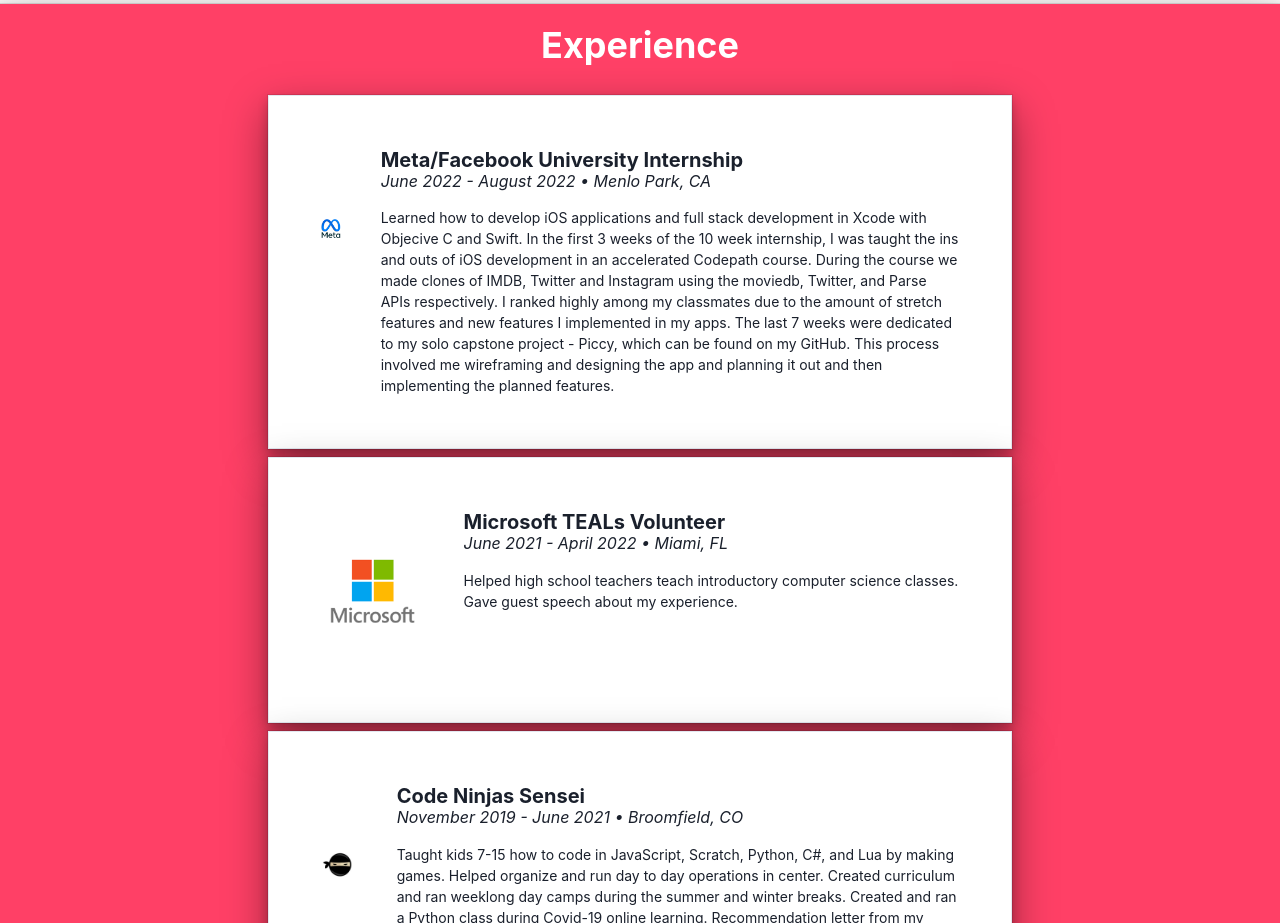
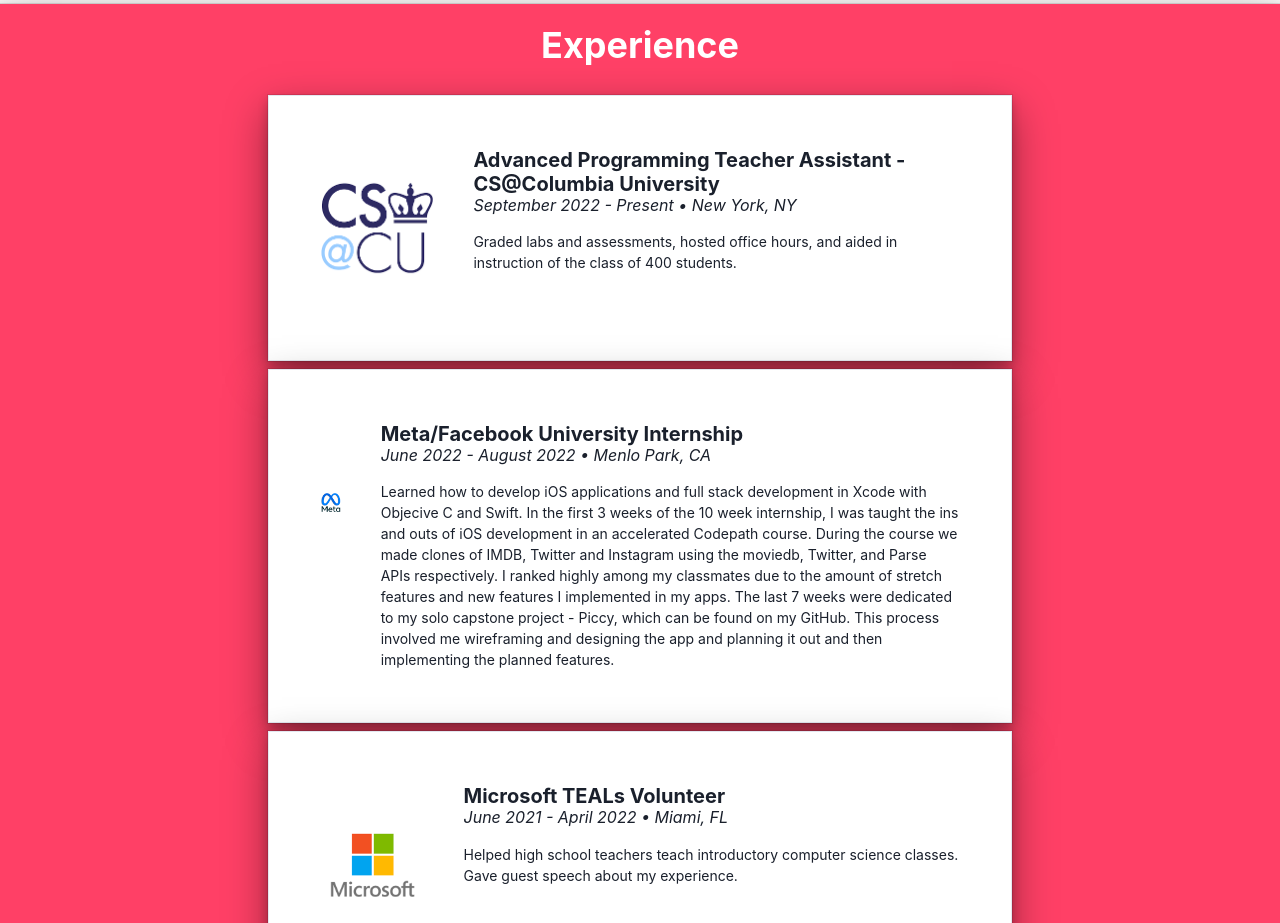
Before and after one commit to JakasaurusRex/Personal-Website, a Next.js app: page / in a window 1280 px wide. Shown: the part 620-1543 px from the top of the page. Built offline with nearby package versions, Linux system fonts and the light colour scheme.

Commit message:
Updated Resume added and added AP TA

```diff
--- a/components/Experience.js
+++ b/components/Experience.js
@@ -33,8 +33,11 @@ const Experience = () => {
 		<Flex shadow="dark-lg" p={5} justifyContent="center" backgroundColor="#ff4066">
 			<Stack maxWidth="60%" justifyContent="center" direction="column">
 				<Box mb={5}><Heading justifyContent="center" align="center" color="white"> Experience </Heading></Box>
-				<Feature title="Meta/Facebook University Internship" location="Menlo Park, CA" desc="Learned how to develop iOS applications and full stack development in Xcode with Objecive C and Swift. In the first 3 weeks of the 10 week internship, I was taught the ins and outs of iOS development in an accelerated Codepath course. During the course we made clones of IMDB, Twitter and Instagram using the moviedb, Twitter, and Parse APIs respectively. I ranked highly among my classmates due to the amount of stretch features and new features I implemented in my apps. The last 7 weeks were dedicated to my solo capstone project - Piccy, which can be found on my GitHub. This process involved me wireframing and designing the app and planning it out and then implementing the planned features." time="June 2022 - August 2022" imgUrl="/Meta1.png" webLink="https://www.metacareers.com/careerprograms/pathways/metauniversity" />
-				<Feature title="Microsoft TEALs Volunteer" location="Miami, FL" desc="Helped high school teachers teach introductory computer science classes. Gave guest speech about my experience." time="June 2021 - April 2022" imgUrl="/MS1.png" webLink="https://www.microsoft.com/en-us/teals"/>
+<Feature title="Advanced Programming Teacher Assistant - CS@Columbia University" location="New York, NY" desc="Graded labs and assessments, hosted office hours, and aided in instruction of the class of 400 students." time="September 2022 - Present" imgUrl="/CSColumbia.png" webLink="https://www.cs.columbia.edu/"/>
+<Feature title="Meta/Facebook University Internship" location="Menlo Park, CA" desc="Learned how to develop iOS applications and full stack development in Xcode with Objecive C and Swift. In the first 3 weeks of the 10 week internship, I was taught the ins and outs of iOS development in an accelerated Codepath course. During the course we made clones of IMDB, Twitter and Instagram using the moviedb, Twitter, and Parse APIs respectively. I ranked highly among my classmates due to the amount of stretch features and new features I implemented in my apps. The last 7 weeks were dedicated to my solo capstone project - Piccy, which can be found on my GitHub. This process involved me wireframing and designing the app and planning it out and then implementing the planned features." time="June 2022 - August 2022" imgUrl="/Meta1.png" webLink="https://www.metacareers.com/careerprograms/pathways/metauniversity" />
+<Feature title="Microsoft TEALs Volunteer" location="Miami, FL" desc="Helped high school teachers teach introductory computer science classes. Gave guest speech about my experience." time="June 2021 - April 2022" imgUrl="/MS1.png" webLink="https://www.microsoft.com/en-us/teals"/>
+
+
 				<Feature title="Code Ninjas Sensei" location="Broomfield, CO" desc="Taught kids 7-15 how to code in JavaScript, Scratch, Python, C#, and Lua by making games. Helped organize and run day to day operations in center. Created curriculum and ran weeklong day camps during the summer and winter breaks. Created and ran a Python class during Covid-19 online learning. Recommendation letter from my employer can be found on my LinkedIn profile." time="November 2019 - June 2021" imgUrl="/CN2.png" webLink="https://www.codeninjas.com/" />
 				<Feature title="Colorado School of Mines - High School Intern" location="Golden, CO" desc="Helped run a Python camp for faculty, researchers, professors and teachers around and in Colorado. Wrote curriculum for introductory Python class taken in the folllowing fall semester by undergraduates. Introduced computer science through STEM related fields with an undergraduate partner to K-12 graders. Helped run Coding for Good program where high school students worked on an app to help their community. My team made a carbon footprint calculator website." time="June 2020 - August 2020" imgUrl="/CSMines1.jpeg" webLink="https://cs.mines.edu/csminesinterns/"/>
 			</Stack>
```
Also changed, not shown: public/CSColumbia.png (added), 1 other file (tests, documents, lock files or other folders).
